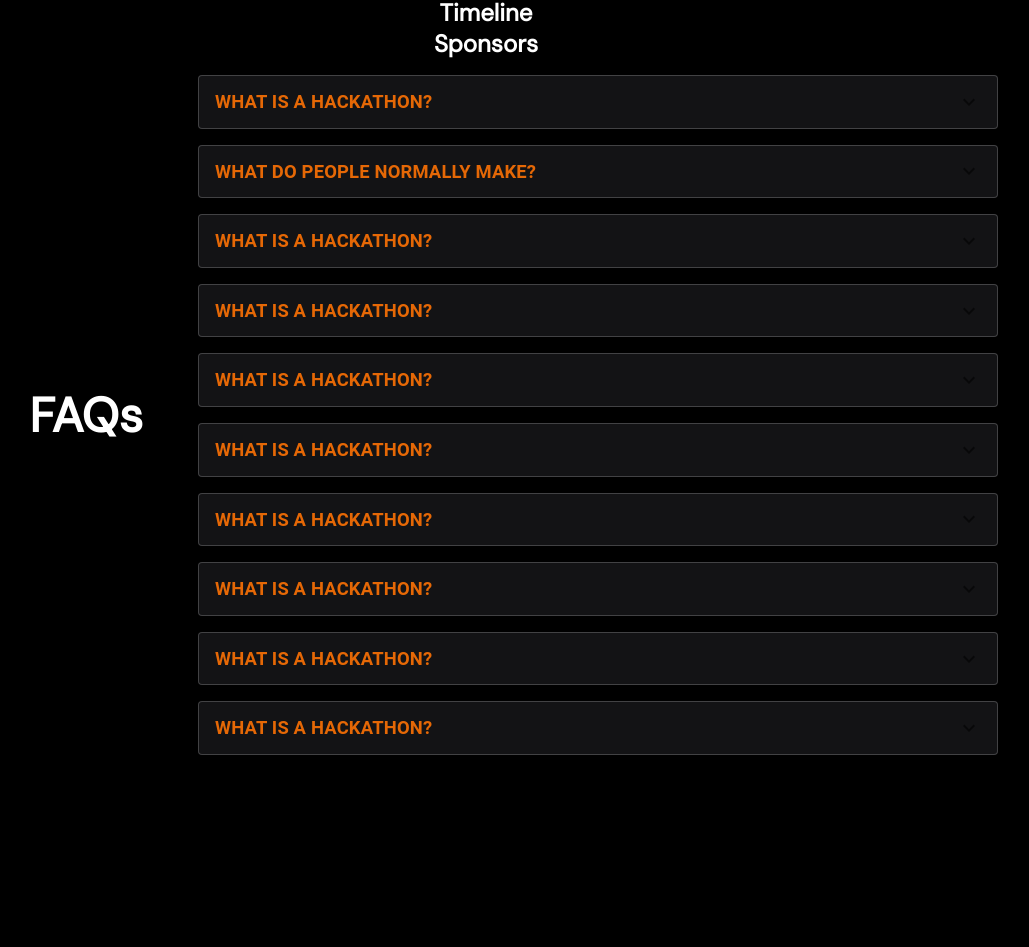
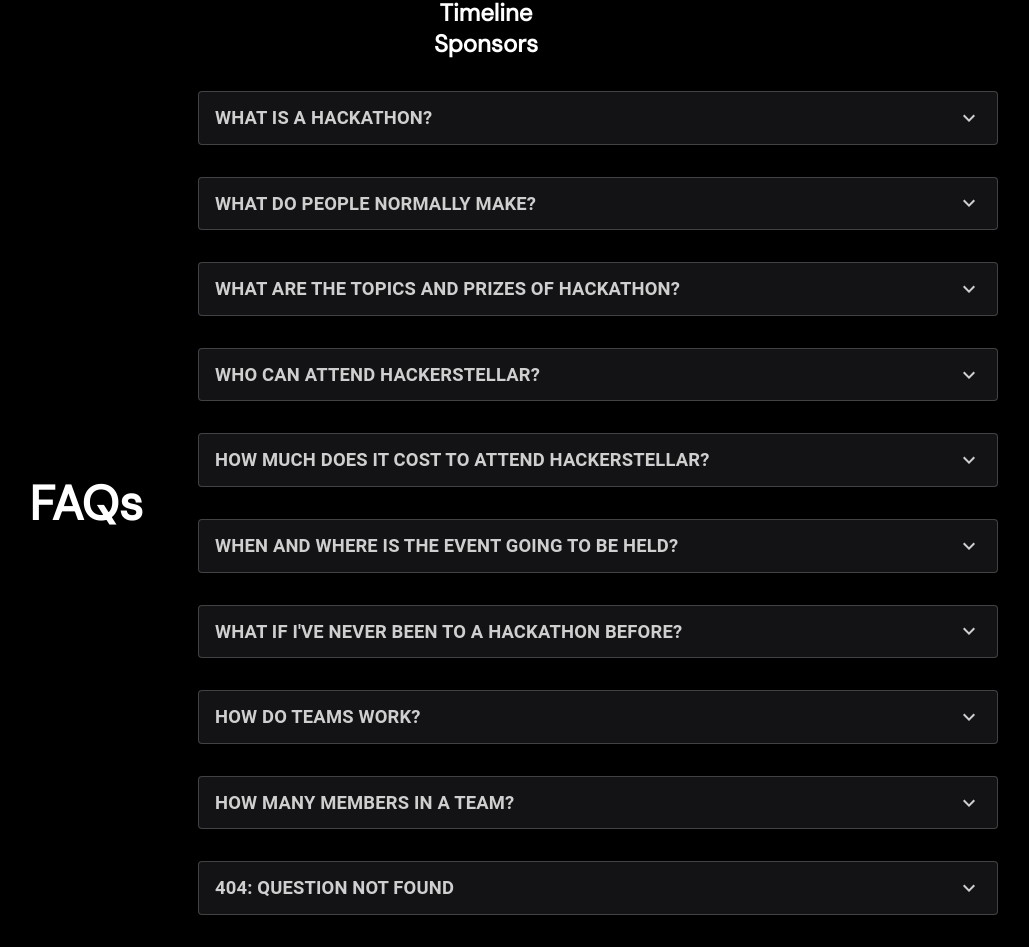
Before and after one commit to CSI-KJSCE/Hackerstellar, a React (Create React App) app: page / in a window 1280 px wide. Shown: the part 1593-2540 px from the top of the page, without its empty margins (154-1183 px from the left). Before the commit the page ends 2364 px from the top, so only its background shows below. Built offline with nearby package versions, Linux system fonts and the light colour scheme.

Commit message:
feat: faq issue solved

```diff
--- a/src/data/faq/faq.json
+++ b/src/data/faq/faq.json
@@ -8,35 +8,35 @@
     "answer": "Hacks generally fall under one (or more) of the six cortices: Web Development, App Development, AI/ML, Education, Health, and Financial Technology. Depending upon the problem statements, participants use any of the above."
   },
   {
-    "question": "What is a hackathon?",
-    "answer": "A hackathon is usually a day long (can be 36 hours, 48 hours, etc.) coding competition where software programmers, developers, designers, etc. come together to build and design something cool."
+    "question": "What are the topics and prizes of hackathon?",
+    "answer": "The topic and the prizes will be declared soon. So keep an eye on the CSI-KJSCE Facebook Page. Also once you've registered with an e-mail id, we'll shoot you a mail about further announcements."
   },
   {
-    "question": "What is a hackathon?",
-    "answer": "A hackathon is usually a day long (can be 36 hours, 48 hours, etc.) coding competition where software programmers, developers, designers, etc. come together to build and design something cool."
+    "question": "Who can attend Hackerstellar?",
+    "answer": "Anyone with the enthusiasm for coding can attend this hackathon. The hackathon is for all age groups and for all the coders."
   },
   {
-    "question": "What is a hackathon?",
-    "answer": "A hackathon is usually a day long (can be 36 hours, 48 hours, etc.) coding competition where software programmers, developers, designers, etc. come together to build and design something cool."
+    "question": "How much does it cost to attend HACKERSTELLAR?",
+    "answer": "Nothing At All! Hackerstellar is free for all participants, thanks to our amazing sponsors!"
   },
   {
-    "question": "What is a hackathon?",
-    "answer": "A hackathon is usually a day long (can be 36 hours, 48 hours, etc.) coding competition where software programmers, developers, designers, etc. come together to build and design something cool."
+    "question": "When and where is the event going to be held?",
+    "answer": "Hackerstellar is going to be completely offline Event! Schedule and details of the event will be updated here Shortly."
   },
   {
-    "question": "What is a hackathon?",
-    "answer": "A hackathon is usually a day long (can be 36 hours, 48 hours, etc.) coding competition where software programmers, developers, designers, etc. come together to build and design something cool."
+    "question": "What if I've never been to a hackathon before?",
+    "answer": "Not to worry, We welcome students of all skill levels. Hackathons can be a great place to learn new skills in a short amount of time. Just be eager to learn, and excited to meet lots of awesome people."
   },
   {
-    "question": "What is a hackathon?",
-    "answer": "A hackathon is usually a day long (can be 36 hours, 48 hours, etc.) coding competition where software programmers, developers, designers, etc. come together to build and design something cool."
+    "question": "How do teams work?",
+    "answer": "You can work on a project on your own, or you can work with a team. Team size must not exceed four members."
   },
   {
-    "question": "What is a hackathon?",
-    "answer": "A hackathon is usually a day long (can be 36 hours, 48 hours, etc.) coding competition where software programmers, developers, designers, etc. come together to build and design something cool."
+    "question": "How many members in a team?",
+    "answer": "A team consists of 2-4 members."
   },
   {
-    "question": "What is a hackathon?",
-    "answer": "A hackathon is usually a day long (can be 36 hours, 48 hours, etc.) coding competition where software programmers, developers, designers, etc. come together to build and design something cool."
+    "question": "404: Question not found",
+    "answer": "You can just drop a DM at any of our social network handles or mail us and we'll try our best to answer them ASAP ;)"
   }
 ]
--- a/src/pages/Faq.js
+++ b/src/pages/Faq.js
@@ -1,4 +1,4 @@
-import React from "react";
+import React, { useState } from "react";
 import "./styles/Faq.css";
 import data from "../data/faq/faq.json";
 import {
@@ -10,6 +10,12 @@
 import ExpandMoreIcon from "@mui/icons-material/ExpandMore";
 
 const Faq = () => {
+  const [expanded, setExpanded] = useState(false);
+
+  const handleChange = (panel) => (event, isExpanded) => {
+    setExpanded(isExpanded ? panel : false);
+  };
+
   return (
     <>
       <div className="faq-wrapper">
@@ -17,37 +23,45 @@
           <h1>FAQs</h1>
         </div>
         <div className="faq-content">
-          {data.map((content) => (
+          {data.map((content, index) => (
             <div className="faq-question" key={content.question}>
-              <Accordion sx={{
+              <Accordion
+                expanded={expanded === index}
+                onChange={handleChange(index)}
+                sx={{
                   width: "100%",
-                margin: "1rem auto",
+                  margin: "2rem auto",
                   backdropFilter: "blur(2px) saturate(200%)",
                   backgroundColor: "rgba(var(--foreground-color-rgb), 0.75)",
                   borderRadius: "1rem",
                   border: "1px solid rgba(var(--border-color-rgb), 0.2)",
-              }}>
+                }}
+              >
                 <AccordionSummary
-                  expandIcon={<ExpandMoreIcon />}
-                  aria-controls="panel1a-content"
-                  id="panel1a-header"
+                  expandIcon={<ExpandMoreIcon sx={{ color: "#cfcfcf" }} />}
+                  aria-controls={`panel${index}-content`}
+                  id={`panel${index}-header`}
+                >
+                  <Typography
+                    sx={{
+                      color: expanded === index ? "#e56806" : "#cfcfcf",
+                      fontWeight: "bold",
+                      fontSize: "1.15rem",
+                      textTransform: "uppercase",
+                    }}
+                  >
+                    {content.question}
+                  </Typography>
+                </AccordionSummary>
+                <AccordionDetails>
+                  <Typography
                     sx={{
                       color: "#cfcfcf",
                       fontSize: "1.1rem",
                     }}
                   >
-                  <Typography  sx={{
-                    color: "#e56806",
-                    fontWeight: "bold",
-                    fontSize: "1.15rem",
-                    textTransform: "uppercase",
-                  }}>{content.question}</Typography>
-                </AccordionSummary>
-                <AccordionDetails>
-                  <Typography sx={{
-                    color: "#cfcfcf",
-                    fontSize: "1.1rem",
-                  }}>{content.answer}</Typography>
+                    {content.answer}
+                  </Typography>
                 </AccordionDetails>
               </Accordion>
             </div>
```
Lines whose indentation alone changed are shown as unchanged.
